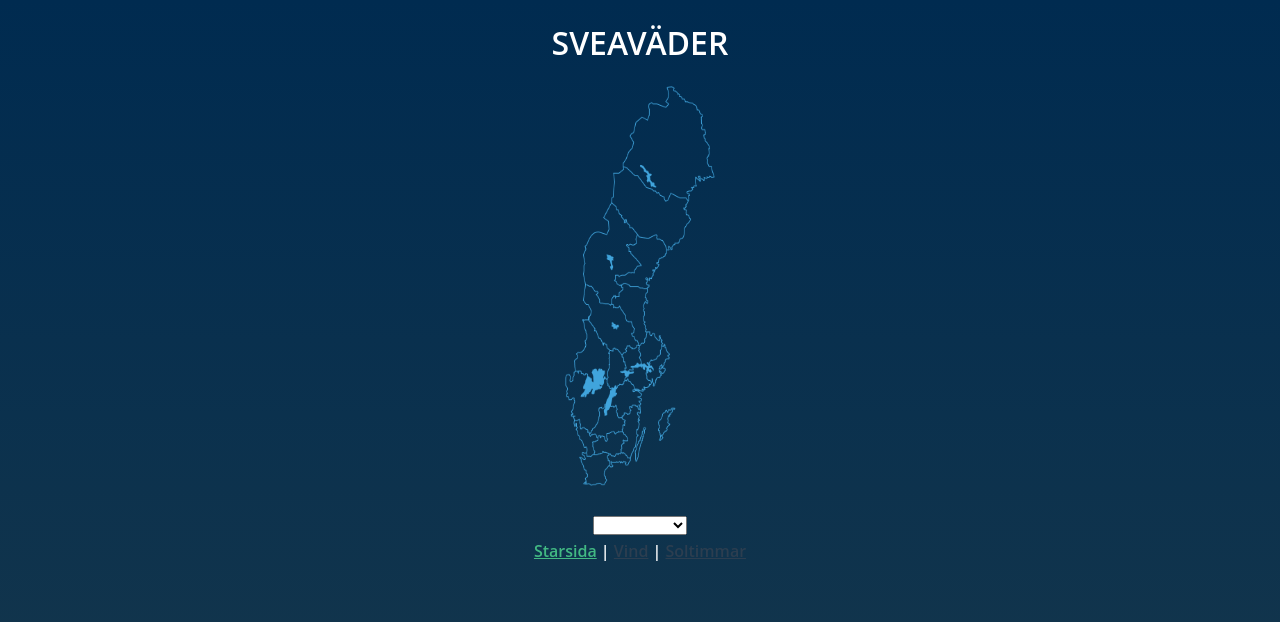
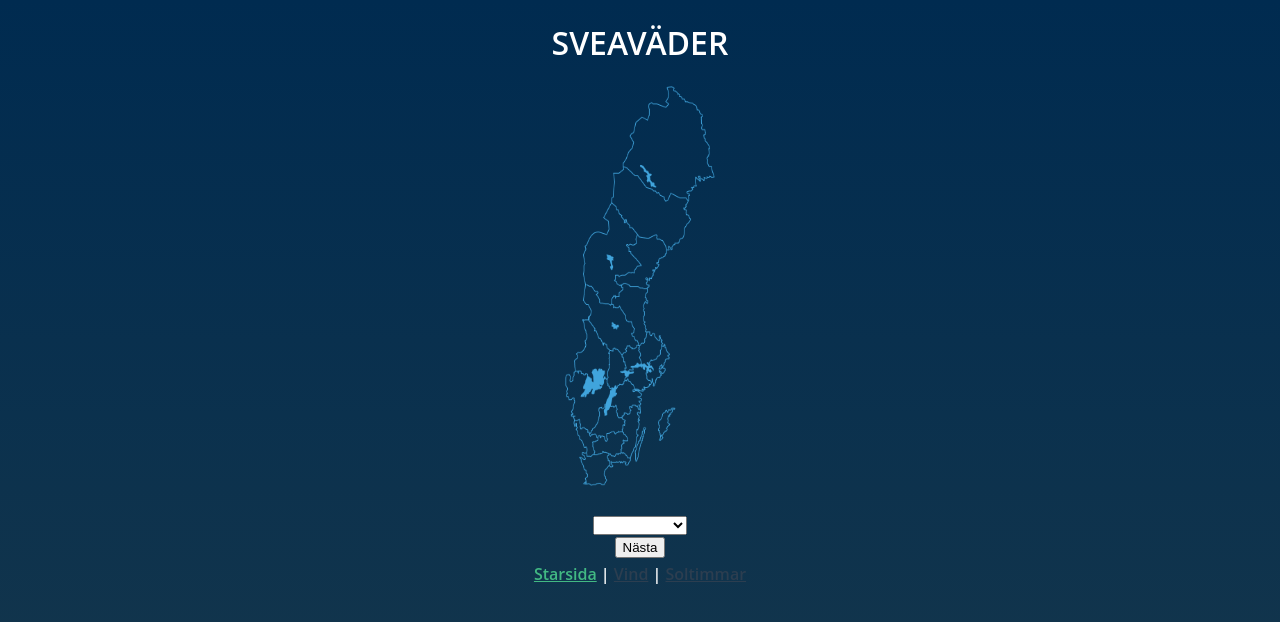
Before and after one commit to henrikbuller/team8s_smhi, a Vue app: page / in a window 1280 px wide. Shown: the top 622 px of the page. Built offline with nearby package versions, Linux system fonts and the light colour scheme.

Commit message:
added nästa button

```diff
--- a/src/views/Home.vue
+++ b/src/views/Home.vue
@@ -3,6 +3,7 @@
     <img src="../assets/swedenMap.png" height="400" width="150" alt="sweden map" /><br /><br />
     <div class="home">
         <menu-component />
+        <button type="button" @click="$router.push('sun')">Nästa</button>
         <!-- <h1>{{ $store.state.city.name }}</h1> -->
     </div>
     <!-- <div>
```
